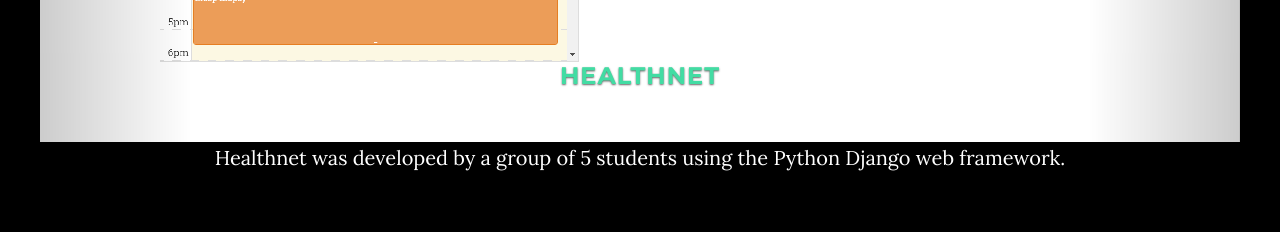
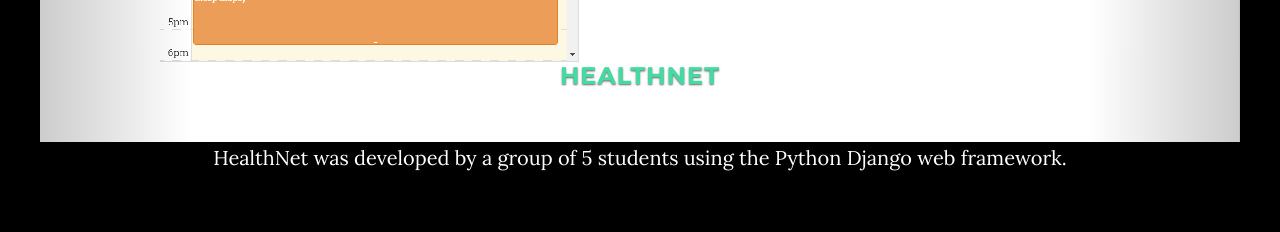
Before and after one commit to lveilleux/LVeilleux.me, a website: page index.html in a window 1280 px wide. Shown: the part 2056-2288 px from the top of the page. Drawn offline with nearby package versions, Linux system fonts and the light colour scheme.

Commit message:
Added chroma creator image

```diff
--- a/index.html
+++ b/index.html
@@ -130,7 +130,7 @@
 				<a href="https://lveilleux13.pythonanywhere.com"><h3>HealthNet</h3></a>
 			  </div>
 			  <div>
-				<p>Healthnet was developed by a group of 5 students using the Python Django web framework.</p>
+				<p>HealthNet was developed by a group of 5 students using the Python Django web framework.</p>
 			  </div>
 			</div>
 
@@ -167,19 +167,6 @@
 			<span class="sr-only">Next</span>
 		  </a>
 		</div>
-
-
-
-        <!--<div class="download-section">
-            <div class="container">
-                <div class="col-lg-8 col-lg-offset-2">
-                    <h2>Software Projects </h2>
-                    <p>Different Projects I have completed over my time at RIT in academic and personal settings.</p>
-                    <a href="http://lveilleux13.pythonanywhere.com" class="btn btn-default btn-lg">HealthNet</a>
-                    <a href="chroma.html" class="btn btn-default btn-lg">Chroma Apps</a>
-                </div>
-            </div>
-        </div>-->
     </section>
 
     <!-- Contact Section -->
```
Also changed, not shown: img/chroma-creator.png (added).
